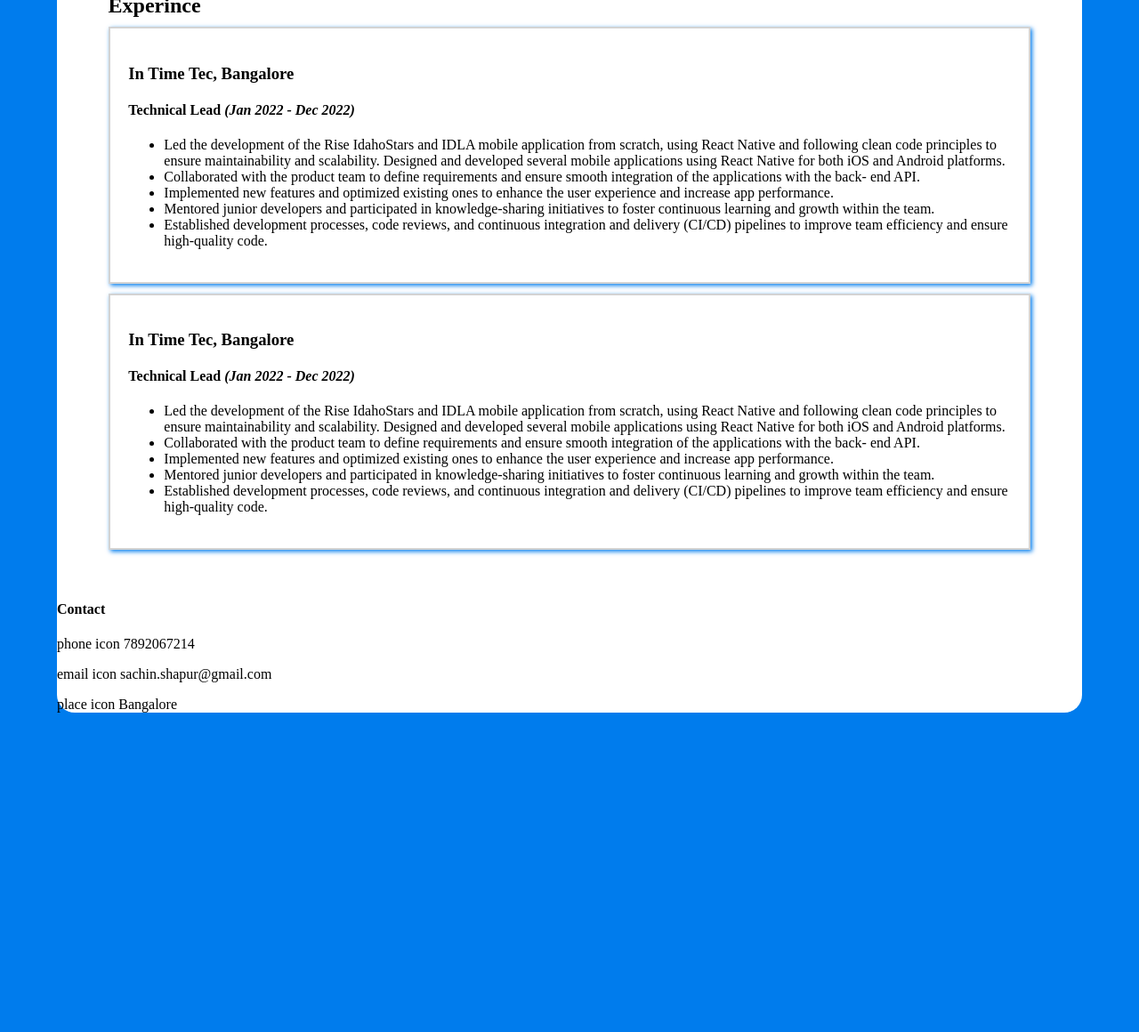
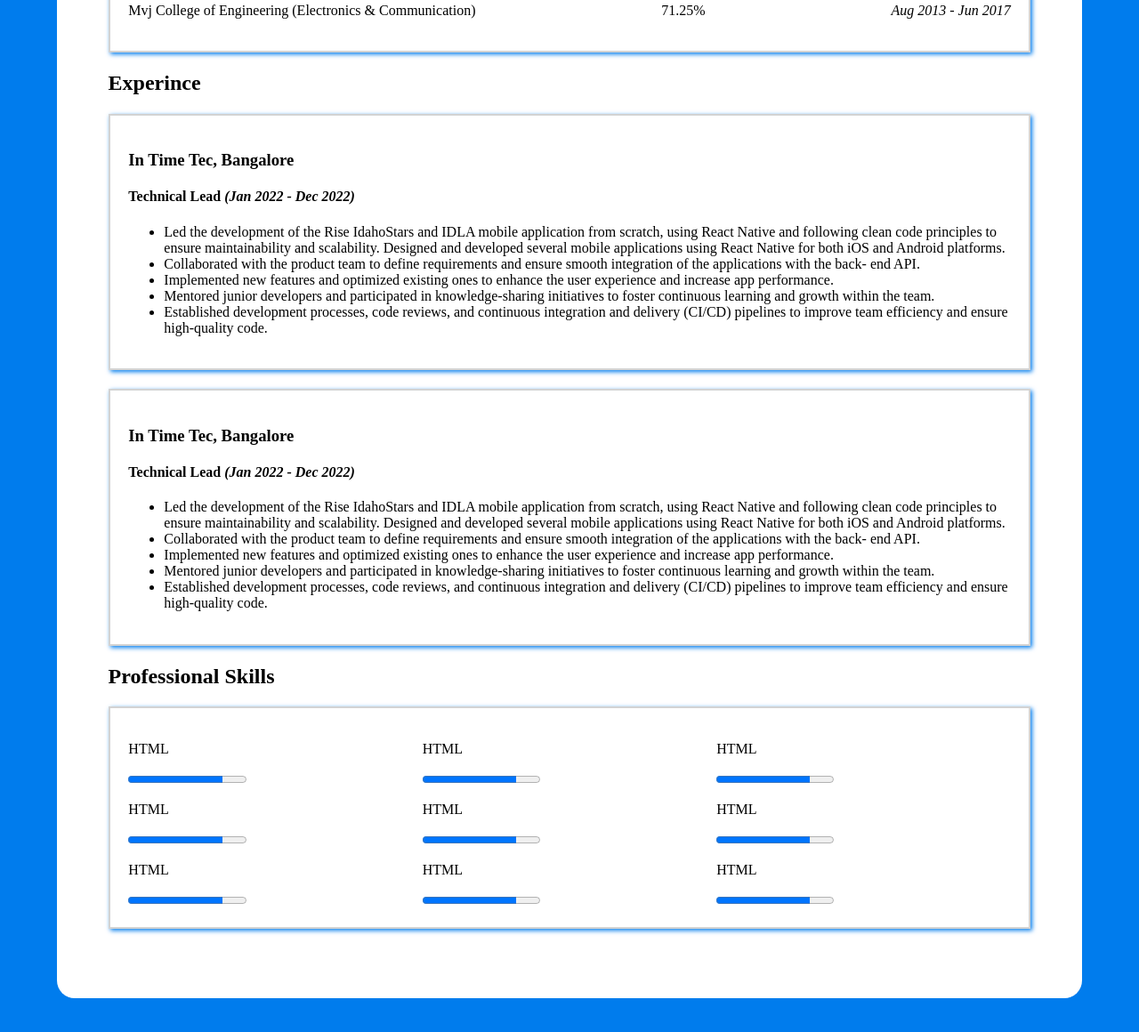
Before and after one commit to SachinShapur/portfolio, a plain HTML site: page index.html in a window 1280 px wide. Shown: the part 630-1790 px from the top of the page at 89% size. Before the commit the page ends 1495 px from the top, so only its background shows below. Drawn offline with Linux system fonts and the light colour scheme.

Commit message:
updated the design

```diff
--- a/index.html
+++ b/index.html
@@ -2,6 +2,11 @@
 <html lang="en">
   <head>
     <link rel="stylesheet" href="style.css" />
+    <script
+      src="https://kit.fontawesome.com/0df8f5424c.js"
+      crossorigin="anonymous"
+    ></script>
+
     <meta charset="UTF-8" />
     <meta http-equiv="X-UA-Compatible" content="IE=edge" />
     <meta name="viewport" content="width=device-width, initial-scale=1.0" />
@@ -15,10 +20,21 @@
           Sachin Shapur</a
         >
         <div id="navbar">
-          <div>About Me</div>
-          <div>Resume</div>
-          <div>Portfolio</div>
-          <div>Contact</div>
+          <div>
+            <i
+              class="fa-solid fa-mobile-screen fa-lg"
+              style="color: #007ced"
+            ></i
+            >7892067214
+          </div>
+          <div>
+            <i class="fa-regular fa-envelope fa-lg" style="color: #007ced"></i>
+            sachin.shapur@gmail.com
+          </div>
+          <div>
+            <i class="fa-solid fa-location-dot fa-lg" style="color: #007ced"></i
+            >Bangalore
+          </div>
         </div>
       </div>
       <div id="uppercontainer">
@@ -45,13 +61,15 @@
       <div id="lowercontainer">
         <div>
           <h2>Education</h2>
-          <div id="college">
-            <p>Mvj College of Engineering</p>
+          <div id="college" class="boxshadow">
+            <p>Mvj College of Engineering (Electronics & Communication)</p>
+
             <p>71.25%</p>
             <i>Aug 2013 - Jun 2017</i>
           </div>
+        </div>
         <h2>Experince</h2>
-          <div id="project">
+        <div id="project" class="boxshadow">
           <h3>In Time Tec, Bangalore</h3>
           <h4>Technical Lead <i>(Jan 2022 - Dec 2022)</i></h4>
           <ul>
@@ -83,7 +101,7 @@
             </li>
           </ul>
         </div>
-          <div id="project">
+        <div id="project" class="boxshadow">
           <h3>In Time Tec, Bangalore</h3>
           <h4>Technical Lead <i>(Jan 2022 - Dec 2022)</i></h4>
           <ul>
@@ -115,13 +133,51 @@
             </li>
           </ul>
         </div>
+        <h2>Professional Skills</h2>
+        <div class="boxshadow">
+          <div id="skillrow">
+            <div style="width: 100%">
+              <p>HTML</p>
+              <progress id="file" value="80" max="100"></progress>
+            </div>
+            <div style="width: 100%">
+              <p>HTML</p>
+              <progress id="file" value="80" max="100"></progress>
+            </div>
+            <div style="width: 100%">
+              <p>HTML</p>
+              <progress id="file" value="80" max="100"></progress>
             </div>
           </div>
-      <div>
-        <h4>Contact</h4>
-        <p>phone icon 7892067214</p>
-        <p>email icon sachin.shapur@gmail.com</p>
-        <p>place icon Bangalore</p>
+          <div id="skillrow">
+            <div style="width: 100%">
+              <p>HTML</p>
+              <progress id="file" value="80" max="100"></progress>
+            </div>
+            <div style="width: 100%">
+              <p>HTML</p>
+              <progress id="file" value="80" max="100"></progress>
+            </div>
+            <div style="width: 100%">
+              <p>HTML</p>
+              <progress id="file" value="80" max="100"></progress>
+            </div>
+          </div>
+          <div id="skillrow">
+            <div style="width: 100%">
+              <p>HTML</p>
+              <progress id="file" value="80" max="100"></progress>
+            </div>
+            <div style="width: 100%">
+              <p>HTML</p>
+              <progress id="file" value="80" max="100"></progress>
+            </div>
+            <div style="width: 100%">
+              <p>HTML</p>
+              <progress id="file" value="80" max="100"></progress>
+            </div>
+          </div>
+        </div>
       </div>
     </div>
   </body>
--- a/style.css
+++ b/style.css
@@ -8,6 +8,7 @@
   background-color: white;
   border-radius: 20px;
 }
+
 #header {
   display: flex;
   margin: 5%;
@@ -74,6 +75,7 @@
 
 #lowercontainer {
   margin: 5%;
+  padding-bottom: 5%;
 }
 
 #lowercontainer h2 {
@@ -86,12 +88,32 @@
   justify-content: space-between;
 }
 
+#college i {
+  display: flex;
+  align-items: center;
+}
+
 #project {
+}
+
+.boxshadow {
   border-style: solid;
   border-width: 2px;
   border-color: lightgrey;
   box-shadow: 2px 2px 5px #007ced;
   padding: 2%;
-  margin-top: 1%;
-  margin-bottom: 1%;
+  margin-top: 2%;
+  margin-bottom: 2%;
 }
+#skillrow {
+  display: flex;
+  justify-content: space-evenly;
+}
+
+progress {
+  width: 40%;
+}
+
+progress::-webkit-progress-value {
+  background: #007ced;
+}
```
Lines whose indentation alone changed are shown as unchanged.
